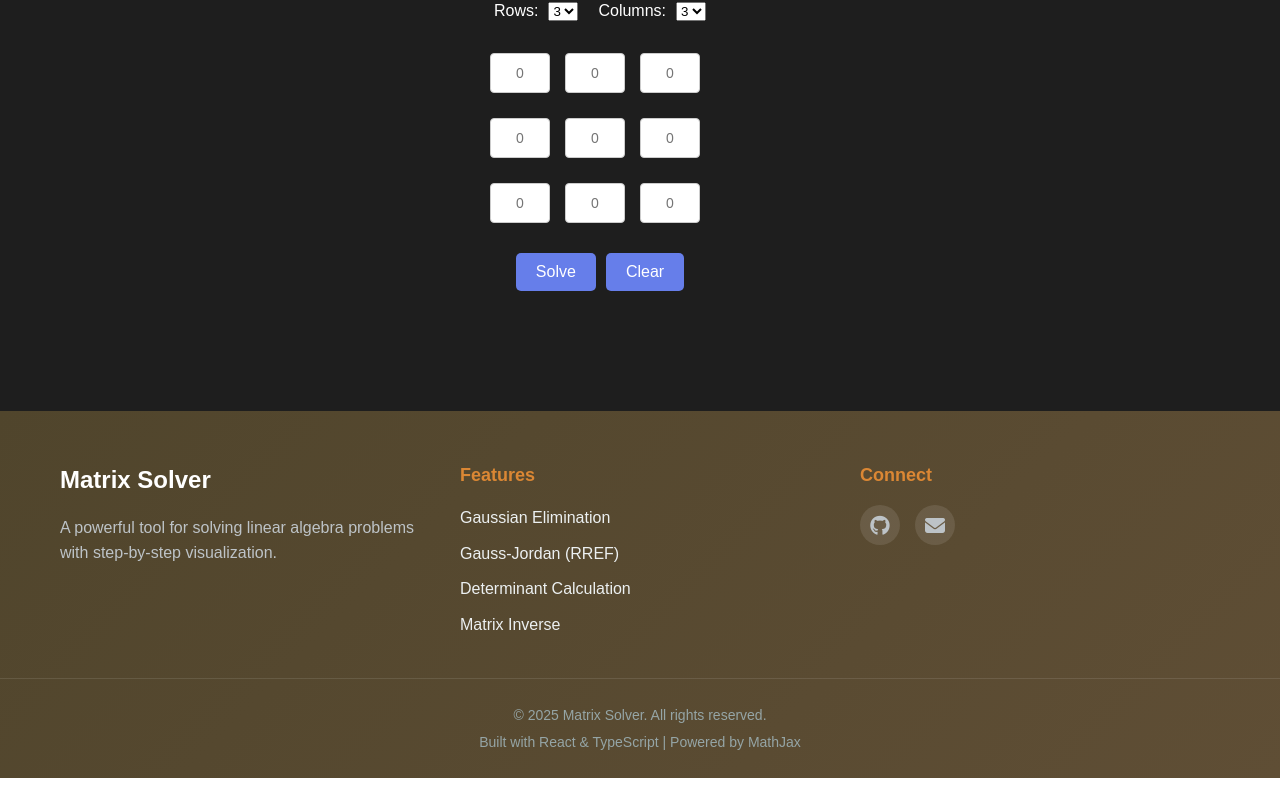
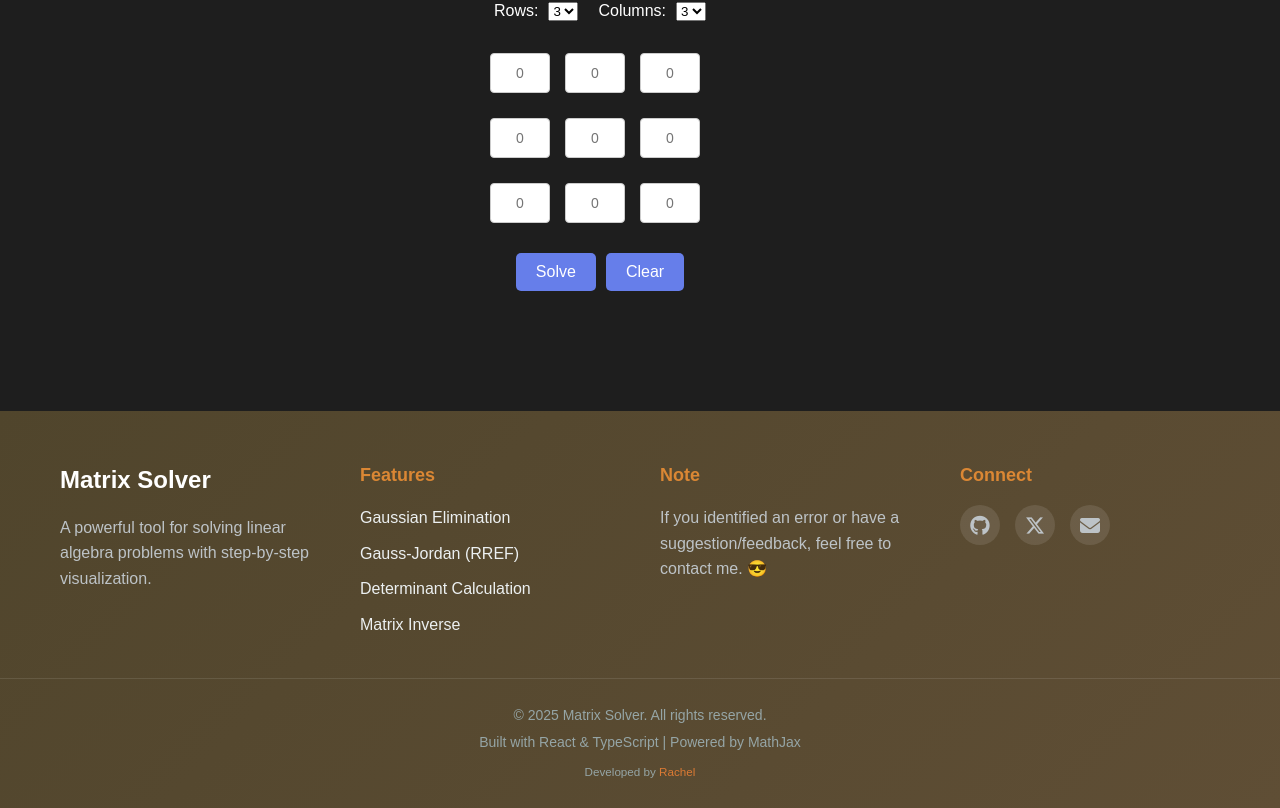
Before and after one commit to rachelannec/matrix-solver, a React (Vite) app: page / in a window 1280 px wide. Shown: the part 374-1182 px from the top of the page. Before the commit the page ends 1152 px from the top, so only its background shows below. Built offline with nearby package versions, Linux system fonts and the light colour scheme; the HTML template or start-up script is replaced by a standard one.

Commit message:
add breakline in explanationtab, fix footer-bottom

```diff
--- a/src/components/ExplanationTab.tsx
+++ b/src/components/ExplanationTab.tsx
@@ -67,17 +67,17 @@ const ExplanationTab: React.FC = () => {
                     <h4>Solving a System of Equations:</h4>
                     <p>For the system:</p>
                     <pre>
-x + 2y = 4
+x + 2y = 4 <br/>
 3x + 4y = 10
                     </pre>
                     <p>Create an augmented matrix:</p>
                     <pre>
-[ 1  2 | 4 ]
+[ 1  2 | 4 ] <br/>
 [ 3  4 | 10]
                     </pre>
                     <p>Then use <strong>Gauss-Jordan</strong> to get:</p>
                     <pre>
-[ 1  0 | 2 ]  → x = 2
+[ 1  0 | 2 ]  → x = 2 <br/>
 [ 0  1 | 1 ]  → y = 1
                     </pre>
                 </div>
--- a/src/components/Footer.tsx
+++ b/src/components/Footer.tsx
@@ -21,23 +21,36 @@ const Footer: React.FC = () => {
                     </ul>
                 </div>
 
-                {/* <div className="footer-section">
-                    <h4>Resources</h4>
-                    <ul>
-                        <li><a href="#" onClick={(e) => e.preventDefault()}>Documentation</a></li>
-                        <li><a href="#" onClick={(e) => e.preventDefault()}>Examples</a></li>
-                        <li><a href="#" onClick={(e) => e.preventDefault()}>Tutorial</a></li>
-                        <li><a href="#" onClick={(e) => e.preventDefault()}>FAQ</a></li>
-                    </ul>
-                </div> */}
+                <div className="footer-section">
+                    <h4>Note</h4>
+                    <p>If you identified an error or have a suggestion/feedback, feel free to contact me. 😎</p>
+                </div>
 
                 <div className="footer-section">
                     <h4>Connect</h4>
                     <div className="social-links">
-                        <a href="#" onClick={(e) => e.preventDefault()} aria-label="GitHub">
+                        <a
+                        href={"https://github.com/rachelannec/matrix-solver" }
+                        target='_blank'
+                        aria-label="GitHub"
+                        title='View source code on Github'
+                        >
                             <i className="fa-brands fa-github fa-lg"></i>
                         </a>
-                        <a href="#" onClick={(e) => e.preventDefault()} aria-label="Email">
+
+                        <a
+                        href={"https://x.com/_rachelannec" }
+                        target='_blank'
+                        aria-label="X (Twitter)"
+                        title='Me on X (Twitter)'
+                        >
+                            <i className="fa-brands fa-x-twitter fa-lg"></i>
+                        </a>
+
+                        <a href="mailto:rachelannecilon.work@gmail.com"
+                        target='_blank'
+                        aria-label="Email"
+                        title='Send me an email'>
                             <i className="fa-solid fa-envelope fa-lg"></i>
                         </a>
                     </div>
@@ -46,7 +59,19 @@ const Footer: React.FC = () => {
 
             <div className="footer-bottom">
                 <p>&copy; {currentYear} Matrix Solver. All rights reserved.</p>
-                <p>Built with React & TypeScript | Powered by MathJax</p>
+                <p>
+                    Built with React & TypeScript | Powered by MathJax
+                    <br />
+                    <small>
+                        Developed by <a
+                            href="https://github.com/rachelannec"
+                            target="_blank"
+                            rel="noopener noreferrer"
+                           >
+                            Rachel
+                        </a>
+                    </small>
+                </p>
             </div>
         </footer>
     );
--- a/src/styles/Footer.css
+++ b/src/styles/Footer.css
@@ -85,6 +85,23 @@
     font-size: 14px;
 }
 
+.footer-bottom a {
+    color: #db7a34;
+    text-decoration: none;
+    transition: color 0.3s;
+    font-weight: 500;
+}
+
+.footer-bottom a:hover {
+    color: #fbc898;
+    text-decoration: underline;
+}
+
+.footer-bottom small {
+    margin-top: 10px;
+    display: inline-block;
+}
+
 @media (max-width: 768px) {
     .footer-container {
         grid-template-columns: 1fr;
```
